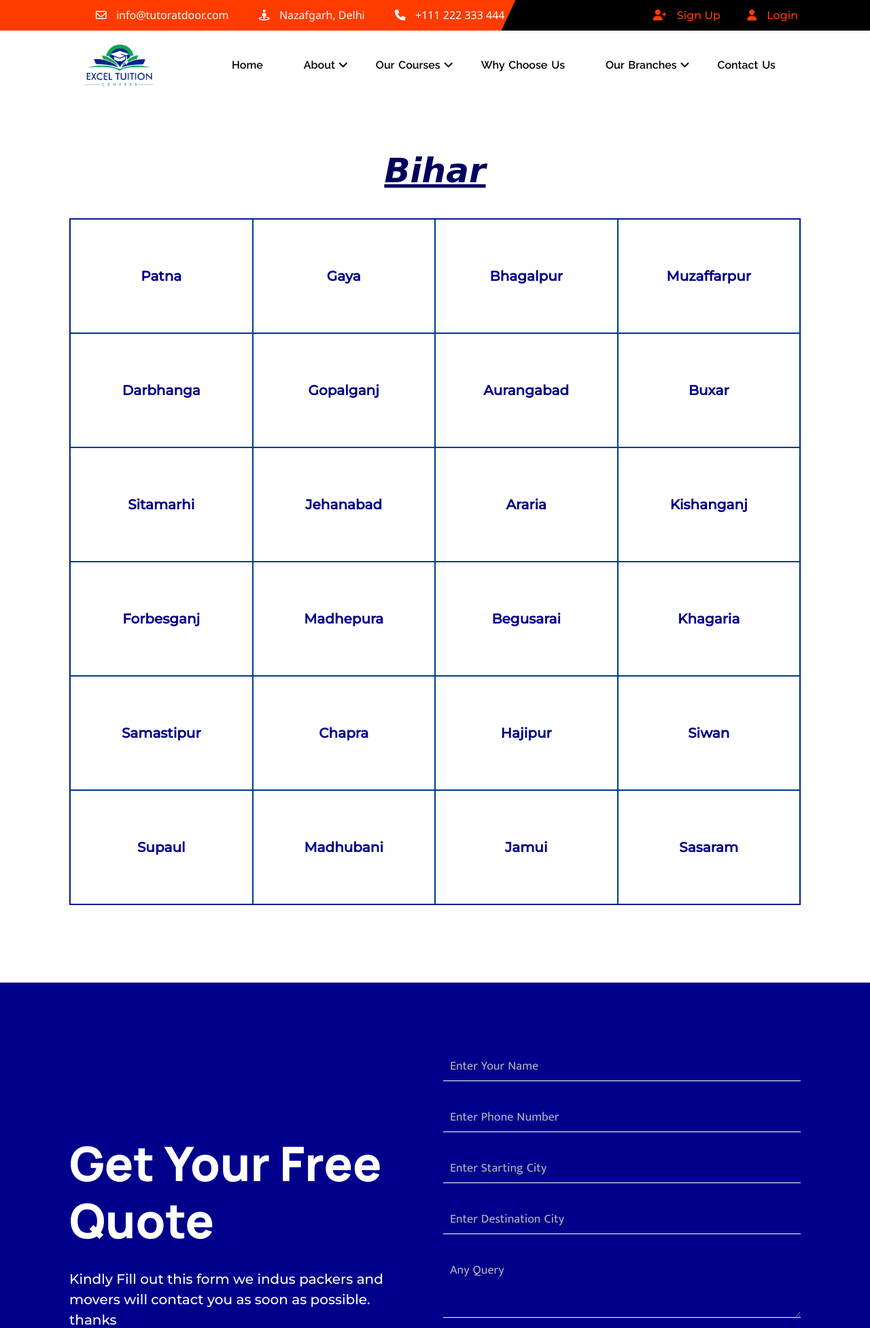
After one commit to Gautam123bot/Hometution-Website, a PHP site: page /bihar.php in a window 1280 px wide. The commit adds this page. Shown: the top 1953 px of the page at 68% size. Run offline with PHP 8.4, Linux system fonts and the light colour scheme; some libraries are stand-ins or nearby versions; some web fonts are replaced.

Commit message:
Another change

```diff
--- /dev/null
+++ b/bihar.php
@@ -0,0 +1,134 @@
+<!DOCTYPE html>
+<html lang="en">
+
+<head>
+    <meta charset="UTF-8">
+    <meta http-equiv="X-UA-Compatible" content="IE=edge">
+    <meta name="viewport" content="width=device-width, initial-scale=1.0">
+    <title>My Project - Get Info</title>
+    <link rel="stylesheet" href="css/bootstrap.css">
+    <link rel="stylesheet" href="css/bootstrap.min.css">
+    <script src="js/bootstrap.js"></script>
+    <link rel="icon" type="image/x-icon" href="img/logo2.png">
+    <script src="app.js"></script>
+    <link rel="stylesheet" href="style.css">
+    <link rel="stylesheet" href="laptopmode.css">
+    <link rel="stylesheet" href="tabletmode.css">
+    <link rel="stylesheet" href="mobilemode.css">
+    <link rel="stylesheet" href="laptop1024pxless.css">
+    <link rel="stylesheet" href="laptop1024pxmore.css">
+    <script src="https://kit.fontawesome.com/b90099deb6.js" crossorigin="anonymous"></script>
+</head>
+
+<body>
+
+    <?php include 'header.php' ?>
+
+    <section class="section-city">
+        <div class="container subject-city p-4">
+            <h2>Bihar</h2>
+            <div class="row subject-city-row">
+                <div class="single-city col-12 col-sm-12 col-md-6 col-lg-3 p-0">
+                    <a href="#">Patna</a>
+                </div>
+                <div class="single-city col-12 col-sm-12 col-md-6 col-lg-3 p-0">
+                    <a href="#">Gaya</a>
+                </div>
+                <div class="single-city col-12 col-sm-12 col-md-6 col-lg-3 p-0">
+                    <a href="#">Bhagalpur</a>
+                </div>
+                <div class="single-city col-12 col-sm-12 col-md-6 col-lg-3 p-0">
+                    <a href="#">Muzaffarpur</a>
+                </div>
+                <div class="single-city col-12 col-sm-12 col-md-6 col-lg-3 p-0">
+                    <a href="#">Darbhanga</a>
+                </div>
+                <div class="single-city col-12 col-sm-12 col-md-6 col-lg-3 p-0">
+                    <a href="#">Gopalganj</a>
+                </div>
+                <div class="single-city col-12 col-sm-12 col-md-6 col-lg-3 p-0">
+                    <a href="#">Aurangabad</a>
+                </div>
+                <div class="single-city col-12 col-sm-12 col-md-6 col-lg-3 p-0">
+                    <a href="#">Buxar</a>
+                </div>
+                <div class="single-city col-12 col-sm-12 col-md-6 col-lg-3 p-0">
+                    <a href="#">Sitamarhi</a>
+                </div>
+                <div class="single-city col-12 col-sm-12 col-md-6 col-lg-3 p-0">
+                    <a href="#">Jehanabad</a>
+                </div>
+                <div class="single-city col-12 col-sm-12 col-md-6 col-lg-3 p-0">
+                    <a href="#">Araria</a>
+                </div>
+                <div class="single-city col-12 col-sm-12 col-md-6 col-lg-3 p-0">
+                    <a href="#">Kishanganj</a>
+                </div>
+                <div class="single-city col-sm-12 col-md-6 col-lg-3 p-0">
+                    <a href="#">Forbesganj</a>
+                </div>
+                <div class="single-city col-12 col-sm-12 col-md-6 col-lg-3 p-0">
+                    <a href="#">Madhepura</a>
+                </div>
+                <div class="single-city col-12 col-sm-12 col-md-6 col-lg-3 p-0">
+                    <a href="#">Begusarai</a>
+                </div>
+                <div class="single-city col-12 col-sm-12 col-md-6 col-lg-3 p-0">
+                    <a href="#">Khagaria</a>
+                </div>
+                <div class="single-city col-12 col-sm-12 col-md-6 col-lg-3 p-0">
+                    <a href="#">Samastipur</a>
+                </div>
+                <div class="single-city col-12 col-sm-12 col-md-6 col-lg-3 p-0">
+                    <a href="#">Chapra</a>
+                </div>
+                <div class="single-city col-12 col-sm-12 col-md-6 col-lg-3 p-0">
+                    <a href="#">Hajipur</a>
+                </div>
+                <div class="single-city col-12 col-sm-12 col-md-6 col-lg-3 p-0">
+                    <a href="#">Siwan</a>
+                </div>
+                <div class="single-city col-12 col-sm-12 col-md-6 col-lg-3 p-0">
+                    <a href="#">Supaul</a>
+                </div>
+                <div class="single-city col-12 col-sm-12 col-md-6 col-lg-3 p-0">
+                    <a href="#">Madhubani</a>
+                </div>
+                <div class="single-city col-12 col-sm-12 col-md-6 col-lg-3 p-0">
+                    <a href="#">Jamui</a>
+                </div>
+                <div class="single-city col-12 col-sm-12 col-md-6 col-lg-3 p-0">
+                    <a href="#">Sasaram</a>
+                </div>
+            </div>
+        </div>
+    </section>
+
+    <section class="free-quote-section">
+        <div class="container free-quote">
+            <div class="row">
+                <div class="col-sm-12 col-md-12 col-lg-6 free-quote-col1">
+                    <h1>Get Your Free Quote</h1>
+                    <p>Kindly Fill out this form we indus packers and movers will contact you as soon as possible. thanks</p>
+                </div>
+                <div class="col-sm-12 col-md-12 col-lg-6 free-quote-col2">
+                    <form action="">
+                        <input type="text" placeholder="Enter Your Name" name="name">
+                        <input type="number" placeholder="Enter Phone Number" name="name">
+                        <input type="text" placeholder="Enter Starting City" name="name">
+                        <input type="text" placeholder="Enter Destination City" name="name">
+                        <textarea name="query" id="" cols="30" rows="3" placeholder="Any Query"></textarea>
+                        <input type="email" name="email" id="" placeholder="Enter Email Id">
+                        <button>Submit</button>
+                    </form>
+                </div>
+            </div>
+        </div>
+    </section>
+
+    <?php include 'footer.php' ?>
+
+
+</body>
+
+</html>
--- a/header.php
+++ b/header.php
@@ -280,19 +280,25 @@
                     <i class="fa-solid fa-plus plusdropdown"></i>
                     <ul class="dropdown-menu animated-drop">
                         <li>
-                            <a href="about-us.php" target="_blank" class="dropdown-item single-item single-item">About
+                            <a href="about-us.php" target="_blank" class="dropdown-item single-item">About
                                 Us</a>
                         </li>
                         <li>
                             <hr class="dropdown-divider">
                         </li>
                         <li>
-                            <a href="mission.php"
-                                class="dropdown-item single-item">Mission & Vision</a>
+                            <a href="mission.php" class="dropdown-item single-item">Mission & Vision</a>
                         </li>
                         <li>
                             <hr class="dropdown-divider">
                         </li>
+                        <li>
+                        <a href="get-info.php" class="dropdown-item single-item">Get Info</a>
+                        </li>
+                        <li>
+                            <hr class="dropdown-divider">
+                        </li>
+
                     </ul>
                 </li>
                 <li class="navmenudivider">
@@ -319,13 +325,17 @@
                                         </a></li>
                                     <li><a class="dropdown-item multi-item" href="cse.php">Computer Science</a></li>
                                     <li><a class="dropdown-item multi-item" href="cse.php">Repeater</a></li>
-                                    <li><a class="dropdown-item multi-item" href="cse.php">Class 12 <span>Science</span></a>
+                                    <li><a class="dropdown-item multi-item" href="cse.php">Class 12
+                                            <span>Science</span></a>
                                     </li>
-                                    <li><a class="dropdown-item multi-item" href="cse.php">Class 12 <span>Commerce</span></a>
+                                    <li><a class="dropdown-item multi-item" href="cse.php">Class 12
+                                            <span>Commerce</span></a>
                                     </li>
-                                    <li><a class="dropdown-item multi-item" href="cse.php">Class 11 <span>Science</span></a>
+                                    <li><a class="dropdown-item multi-item" href="cse.php">Class 11
+                                            <span>Science</span></a>
                                     </li>
-                                    <li><a class="dropdown-item multi-item" href="cse.php">Class 11 <span>Commerce</span></a>
+                                    <li><a class="dropdown-item multi-item" href="cse.php">Class 11
+                                            <span>Commerce</span></a>
                                     </li>
                                     <li><a class="dropdown-item multi-item" href="cse.php">Class 1 to 10</a></li>
                                     <li><a class="dropdown-item multi-item" href="cse.php">UKG</a></li>
@@ -343,7 +353,8 @@
                                     <li><a class="dropdown-item multi-item" href="cse.php">NEET</a></li>
                                     <!-- <li class="divider"></li> -->
                                     <li><a class="dropdown-item multi-item" href="cse.php">CUET/KVPY/NDA/NTSE</a></li>
-                                    <li><a class="dropdown-item multi-item" href="cse.php">Interactive & Practice Books</a>
+                                    <li><a class="dropdown-item multi-item" href="cse.php">Interactive & Practice
+                                            Books</a>
                                     </li>
                                     <li><a class="dropdown-item multi-item" href="cse.php">Computer Science</a></li>
                                 </ul>
@@ -439,6 +450,33 @@
 
 
                 <!-- --------------------------------------------------------------------------------------------------------- -->
+
+
+
+                <li class="navmenudivider">
+                    <hr class="dropdown-divider">
+                </li>
+
+                <li class="nav-item dropdown">
+                    <a class="nav-link" data-bs-toggle="dropdown" href="#">Our Branches</a>
+                    <i class="fa-solid fa-angle-down arrowdropdown"></i>
+                    <i class="fa-solid fa-plus plusdropdown"></i>
+                    <ul class="dropdown-menu animated-drop">
+                        <li>
+                            <a href="bihar.php" class="dropdown-item single-item">Bihar</a>
+                        </li>
+                        <li>
+                            <hr class="dropdown-divider">
+                        </li>
+                        <li>
+                            <a href="delhi.php" class="dropdown-item single-item">Delhi</a>
+                        </li>
+                        <li>
+                            <hr class="dropdown-divider">
+                        </li>
+                        <li>
+                    </ul>
+                </li>
 
 
 
@@ -542,12 +580,6 @@
                 <li class="navmenudivider">
                     <hr class="dropdown-divider">
                 </li>
-                <li class="nav-item">
-                    <a class="nav-link" href="get-info.php">Get Info</a>
-                </li>
-                <li class="navmenudivider">
-                    <hr class="dropdown-divider">
-                </li>
 
                 <div class="socialsites">
                     <span href="" class="text-white me-2">
--- a/index.php
+++ b/index.php
@@ -1159,7 +1159,7 @@
 
 
     <div class="modal fade in" id="subscription" tabindex="-1" aria-labelledby="exampleModalLabel" aria-hidden="true">
-        <div class="modal-dialog modal-lg">
+        <div class="modal-dialog modal-lg modal-give-margin">
 
             <div class="modal-content">
                 <!-- <div class="modal-body"> -->
--- a/mobilemode.css
+++ b/mobilemode.css
@@ -17,6 +17,10 @@
     }
     .color-nav-part::before {
         width: 30%;
+    }
+
+    .modal-give-margin{
+        margin: 30px !important;
     }
 
     /* .back-carouse .left-carouse-icon {
--- a/style.css
+++ b/style.css
@@ -3391,6 +3391,7 @@ p.support-para span {
 .selectone {
     font-weight: bold;
     margin-top: 20px;
+    margin-bottom: 10px;
 }
 
 .selectone label {
@@ -3413,17 +3414,19 @@ p.support-para span {
 
 .input_box input {
     border: 0;
-    box-shadow: 2px 2px 10px #c1bcbc;
+    /* box-shadow: 2px 2px 10px #c1bcbc; */
     height: 37px;
     margin: 10px 0px;
-    padding: 0px 12px;
+    padding: 0px 10px;
     width: 100%;
+    border-bottom: 2px solid rgb(193, 193, 193);
 }
 
 .input_box input::placeholder {
-    font-size: 15px;
-    font-weight: 500;
+    font-size: 16px;
+    font-weight: 400;
     color: rgb(174, 174, 174);
+    font-family: 'montserrat',sans-serif;
 }
 
 .input_box_email {
@@ -3433,7 +3436,7 @@ p.support-para span {
 .sigsbsform {
     box-shadow: 2px 2px 10px #948f8f;
     margin-top: 30px;
-    background: rgb(238, 36, 0);
+    background: rgb(220, 0, 26);
     text-decoration: none;
     display: block;
     color: #ffffff;
@@ -3446,7 +3449,7 @@ p.support-para span {
 
 .sigsbsform:hover {
     color: whitesmoke;
-    background-color: #3b5998;
+    background: linear-gradient(rgb(255, 0, 30),rgb(255, 0, 0))
 }
 
 /* ---------------------------------------------- End of Home Modal -------------------------------------------- */
@@ -3915,6 +3918,7 @@ p.support-para span {
 
 .multi-column-dropdown li {
     display: block;
+    width: 100%;
 }
 
 .multi-column-dropdown h5 {
@@ -3923,6 +3927,7 @@ p.support-para span {
     text-align: center;
     color: black;
     font-family: 'Segoe UI', Tahoma, Geneva, Verdana, sans-serif;
+    float: left;
 }
 
 .multi-column-dropdown .findacourse {
@@ -4289,3 +4294,165 @@ p.support-para span {
 }
 
 /* ******************************* End of why choose us page *********************** */
+
+/******************************************* Bihar page design ****************************** */
+
+
+
+
+.subject-city {
+    margin-bottom: 40px;
+    max-width: 1100px;
+}
+
+.subject-city-row {
+    margin-bottom: 50px;
+    border: 1px solid darkblue;
+    /* background: rgb(153, 226, 255); */
+}
+
+.subject-city h2 {
+    font-family: cursive;
+    font-size: 50px;
+    font-style: italic;
+    text-decoration: underline;
+    font-weight: 600;
+    margin-top: 50px;
+    color: rgb(0, 0, 93);
+    text-align: center;
+    margin-bottom: 40px;
+    animation-name: fadeInDown;
+    animation-duration: 3s;
+    animation-delay: 2s;
+}
+
+.subject-city .single-city a {
+    text-align: center;
+    font-weight: 600;
+    font-size: 20px;
+    display: inline-block;
+    font-family: 'montserrat', sans-serif;
+    margin: 0;
+    padding: 68px 68px !important;
+    transition: .2s;
+    text-decoration: none;
+    color: darkblue;
+}
+
+.subject-city .single-city a:hover {
+    color: whitesmoke;
+}
+
+.single-city {
+    position: relative;
+    text-align: center;
+    border: 1px solid #003a8a !important;
+    padding: 0;
+    z-index: 1;
+    cursor: pointer;
+    overflow: hidden;
+}
+
+.single-city::after {
+    content: "";
+    height: 100%;
+    width: 100%;
+    background: #003a8a;
+    position: absolute;
+    left: 0;
+    bottom: -120%;
+    opacity: 0;
+    z-index: -1;
+    transition: .5s;
+}
+
+.single-city:hover::after {
+    opacity: 1;
+    bottom: 0;
+}
+
+.single-city:hover {
+    color: whitesmoke;
+}
+
+
+.free-quote-section {
+    background: darkblue;
+    z-index: 1;
+    position: relative;
+}
+
+.free-quote {
+    max-width: 1100px;
+    padding-top: 70px;
+    padding-bottom: 100px;
+}
+
+.free-quote h1 {
+    font-family: 'Manrope', sans-serif;
+    font-weight: bolder;
+    color: white;
+    font-size: 70px;
+}
+
+.free-quote p {
+    color: white;
+    font-family: 'montserrat', sans-serif;
+    margin-top: 30px;
+    font-size: 20px;
+}
+
+.free-quote-col1 {
+    display: block;
+    margin: auto 0;
+    padding-right: 30px;
+}
+.free-quote-col2{
+    margin-top: 30px;
+}
+
+.free-quote-col2 input {
+    border: none;
+    border-bottom: 1px solid rgb(255, 255, 255);
+    margin-bottom: 30px;
+    background: transparent;
+    padding-left: 0;
+    width: 100%;
+    padding: 10px 10px;
+}
+
+.free-quote-col2 textarea::placeholder {
+    color: rgb(180, 180, 180);
+    font-family: 'mukta',sans-serif;
+    font-size: 18px;
+    word-spacing: 1px;
+}
+
+.free-quote-col2 input::placeholder {
+    color: rgb(181, 181, 181);
+    font-family: 'mukta',sans-serif;
+    font-size: 18px;
+    word-spacing: 1px;
+}
+
+.free-quote-col2 textarea {
+    width: 100%;
+    background: transparent;
+    border: none;
+    border-bottom: 1px solid white;
+    margin-bottom: 30px;
+    padding: 10px;
+}
+
+.free-quote-col2 button {
+    background: white;
+    border: none;
+    color: darkblue;
+    padding: 12px 60px;
+    font-size: 22px;
+    margin-top: 20px;
+    font-weight: 500;
+    font-family: 'manrope', sans-serif;
+}
+
+/* / ********************************** End of Bihar page design **************************** */
```
Also changed, not shown: delhi.php (added, +86 -0 lines).
